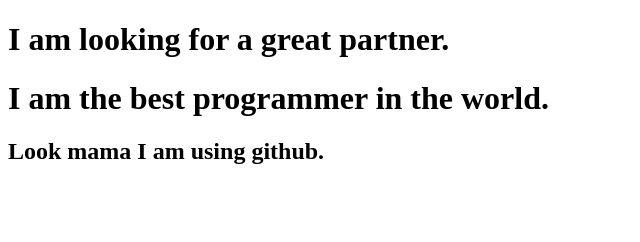
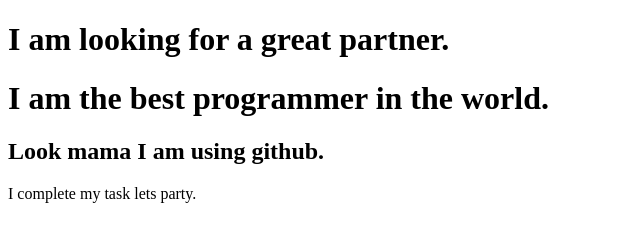
Before and after one commit to mansib1992/practice-my-first-project, a plain HTML site: page index.html in a window 1280 px wide. Shown: the whole page, without its empty margins (0-640 px from the left). Drawn offline with Linux system fonts and the light colour scheme.

Commit message:
party is on

```diff
--- a/index.html
+++ b/index.html
@@ -10,5 +10,6 @@
     <h1>I am looking for a great partner.</h1>
     <h1>I am the best programmer in the world.</h1>
     <h2>Look mama I am using github.</h2>
+    <p>I complete my task lets party.</p>
 </body>
 </html>
```
